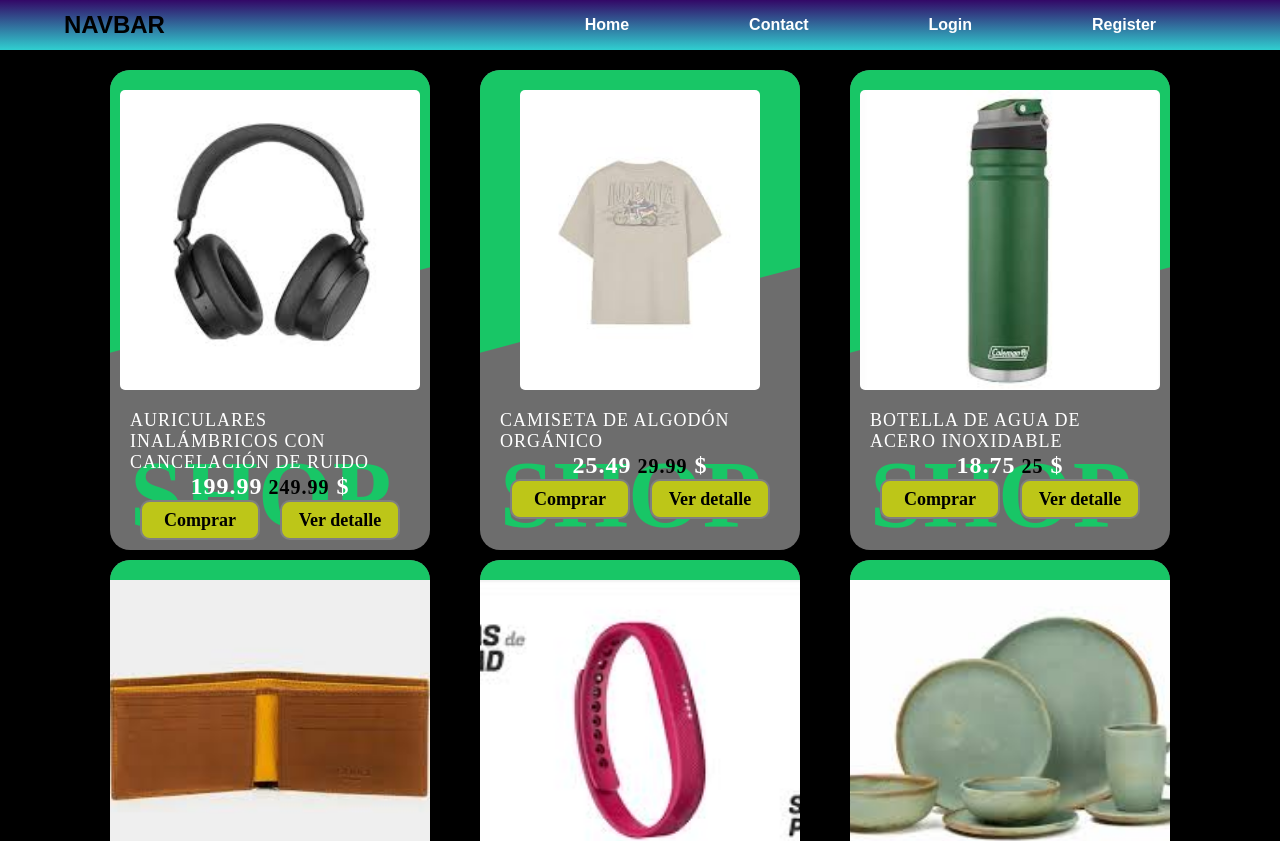
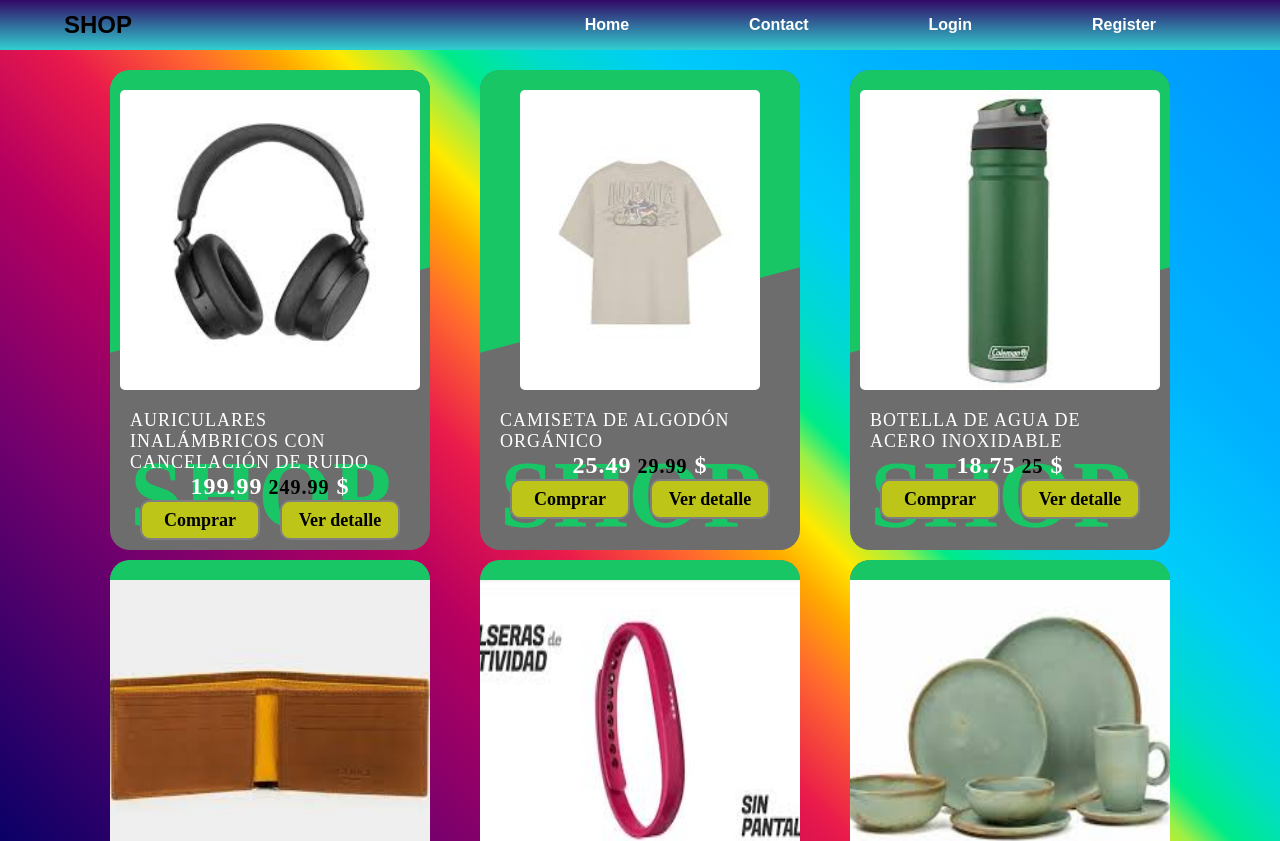
Before and after one commit to sebadamis/TP-MOD-2-OBLIGATORIO, a React (Vite) app: page / in a window 1280 px wide. Shown: the top 841 px of the page. Built offline with nearby package versions, Linux system fonts and the light colour scheme.

Commit message:
3rd commit

```diff
--- a/src/Pages/Contact/Contact.css
+++ b/src/Pages/Contact/Contact.css
@@ -1,7 +1,7 @@
 
 .super-container {
-	max-height: 100dvh;
-	max-width: 100dvw;
+	height: 100dvh;
+	width: 100dvw;
     background: #22C1C3;
     background: linear-gradient(0deg, rgba(34, 193, 195, 1) 0%, rgba(253, 187, 45, 1) 100%);
     background-repeat: no-repeat;
@@ -13,7 +13,11 @@
 	flex-direction: column;
 	color: white;
 	font-family: 'Lucida Sans', 'Lucida Sans Regular', 'Lucida Grande', 'Lucida Sans Unicode', Geneva, Verdana, sans-serif;
+    background-color: transparent;
+    border-radius: 15px;
+    padding: 10px;
 }
+
 
 
 .titulo-sub-container{
@@ -28,7 +32,7 @@
     }
 
     .contact-form {
-        background-color: #2840b8;
+        background-color: transparent;
         padding: 0;
         color: white;
 
@@ -38,7 +42,8 @@
         }
         .form-contact {
             color: white;
-            background-color: #340aa8;
+            /* background-color: #69676d; */
+            background-color: transparent;
             padding: 1rem;
 
             background-repeat: repeat;
@@ -110,7 +115,7 @@
 
 .main-container {
     flex-direction: column;
-    background-color: rgb(55, 8, 156);
+    background-color: transparent;
 	flex-grow: 1;
 	width: 90%;
 	margin: 0 auto;
--- a/src/Pages/Home/Home.css
+++ b/src/Pages/Home/Home.css
@@ -1,3 +1,10 @@
 .prod-gallery-container {
-    background: transparent;
+    height: 100dvh;
+	width: 100dvw;
+    background: #939195;
+    display: block;
+    margin: 15px auto;
+    float: left;
+    justify-content: center;
+    align-items: center;
 }
--- a/src/Pages/Home/Home.jsx
+++ b/src/Pages/Home/Home.jsx
@@ -10,9 +10,9 @@ import "./Home.css";
 function Home() {
     return (
         <>
-            <div className='prod-gallery-container'>
+            <body className='prod-gallery-container'>
                 <ProdGallery/>
-            </div>
+            </body>
 
         </>
     )
--- a/src/Pages/Login/Login.css
+++ b/src/Pages/Login/Login.css
@@ -1,6 +1,6 @@
 .login-container {
-    max-height: 100dvh;
-	max-width: 100dvw;
+    height: 100dvh;
+	width: 100dvw;
     background: #833AB4;
     background: linear-gradient(90deg,rgba(131, 58, 180, 1) 0%, rgba(253, 29, 29, 1) 50%, rgba(252, 176, 69, 1) 100%);
 }
--- a/src/Pages/Registration/Registration.css
+++ b/src/Pages/Registration/Registration.css
@@ -1,5 +1,7 @@
 .body {
     font-family: Verdana, Geneva, sans-serif;
+    height: 100dvh;
+	width: 100dvw;
     font-size: 14px;
     background: #f2f2f2;
     margin: 0 auto;
@@ -18,7 +20,7 @@
     width: 400px;
     max-width: 100%;
     box-sizing: border-box;
-    padding: 25px;
+    padding: 10px;
     margin: 8% auto 0;
     position: relative;
     z-index: 1;
--- a/src/components/NavBar/NavBar.jsx
+++ b/src/components/NavBar/NavBar.jsx
@@ -12,7 +12,7 @@ function NavBar() {
             <nav>
                 <input id="nav-toggle" type="checkbox" />
                 <div className="logo">
-                    <strong>NAVBAR</strong>
+                    <strong>SHOP</strong>
                 </div>
                 <ul className="links">
                     <li>
--- a/src/components/ProdGallery/ProdGallery.css
+++ b/src/components/ProdGallery/ProdGallery.css
@@ -1,6 +1,6 @@
 #content {
-    height: 100%;
-    width: 100%;
+    height: 100dvh;
+	width: 100dvw;
     display: flex;
     justify-content: space-between;
     align-items: center;
@@ -9,31 +9,18 @@
 }
 
 .loadin-msg {
-    background-color: transparent;
+    background-color: white;
     color: black;
-    height: 100%;
-    width: 100%;
-}
-
-.product-gallery {
-    background-color: white;
-    color: rgb(33, 5, 94);
+    height: 20%;
+    width: auto;
     display: flex;
-    align-items: center;
-    justify-content: space-around;
-    width: 70%;
-    height: fit-content;
-    margin: 3rem auto;
-    text-align: center;
-    border-radius: 15px;
-    flex-wrap: nowrap;
-
+    justify-content: flex-start;
+    align-items: flex-start;
 }
 
 
 .product-gallery__container {
     display: flex;
-    /* grid-template-columns: repeat(auto-fill, minmax(min(100%, 250px), 1fr)); */
     gap: 1rem;
     margin-block: 1rem;
     flex-wrap: wrap;
--- a/src/components/Productos/Productos.css
+++ b/src/components/Productos/Productos.css
@@ -2,16 +2,17 @@
 * {
     margin: 0;
     padding: 0;
-    /* font-family: "Istok Web", sans-serif; */
 }
 .body-card {
     justify-content: center;
     align-items: center;
     min-height: 100vh;
     min-width: 100vh;
-    background: transparent;
     display: flex;
 	flex-direction: row;
+    background-image: linear-gradient(
+    45deg, hsl(240deg 100% 20%) 0%, hsl(304deg 100% 23%) 22%, hsl(329deg 100% 36%) 34%, hsl(346deg 83% 51%) 42%, hsl(17deg 100% 59%) 48%, hsl(40deg 100% 50%) 52%, hsl(55deg 100% 50%) 55%, hsl(91deg 84% 61%) 58%, hsl(155deg 100% 46%) 60%, hsl(175deg 100% 43%) 64%,
+    hsl(191deg 100% 49%) 70%, hsl(198deg 100% 50%) 80%, hsl(205deg 100% 50%) 100%);
 
     .card-container {
         display: flex;
@@ -53,12 +54,18 @@
         }
         .card .imgBox {
             position: relative;
-            width: 100%;
+            width: 70%;
             display: flex;
             justify-content: center;
             align-items: center;
             padding-top: 20px;
             z-index: 1;
+            margin: 0 auto;
+        }
+        .imgBox .mouse{
+            width: 400px;
+            height: 300px;
+            margin: 0 auto;
         }
         /* .card .imgBox img {
             max-width: 100%;
```
Also changed, not shown: src/assets/fondo-home.jpg (added).
